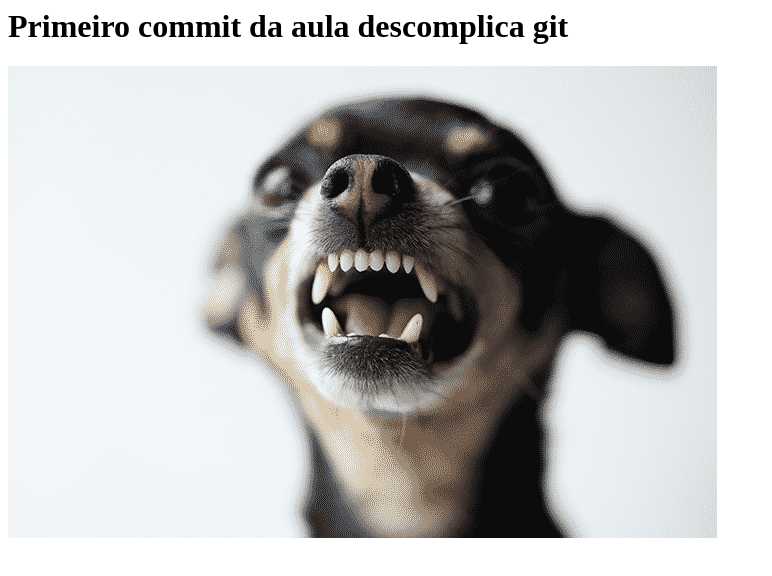
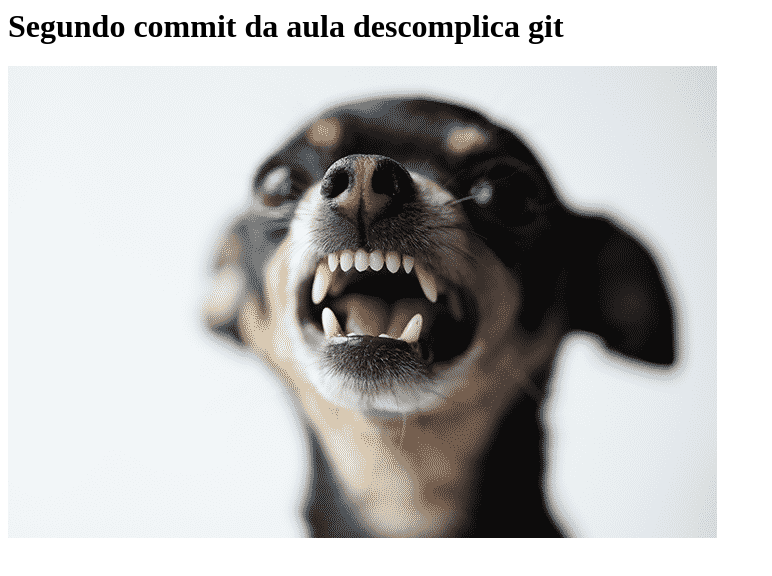
Before and after one commit to Johnredark/ProjetoDescomplica, a plain HTML site: page index.html in a window 1280 px wide. Shown: the whole page, without its empty margins (0-772 px from the left). Drawn offline with Linux system fonts and the light colour scheme.

Commit message:
Alterando o código

```diff
--- a/index.html
+++ b/index.html
@@ -3,7 +3,7 @@
     <meta charset="utf-8">
     </head>
     <body>
-    <h1>Primeiro commit da aula descomplica git</h1>
+    <h1>Segundo commit da aula descomplica git</h1>
     <img src="imagens/cachorro.png" />
     </body>
     </html>
```
